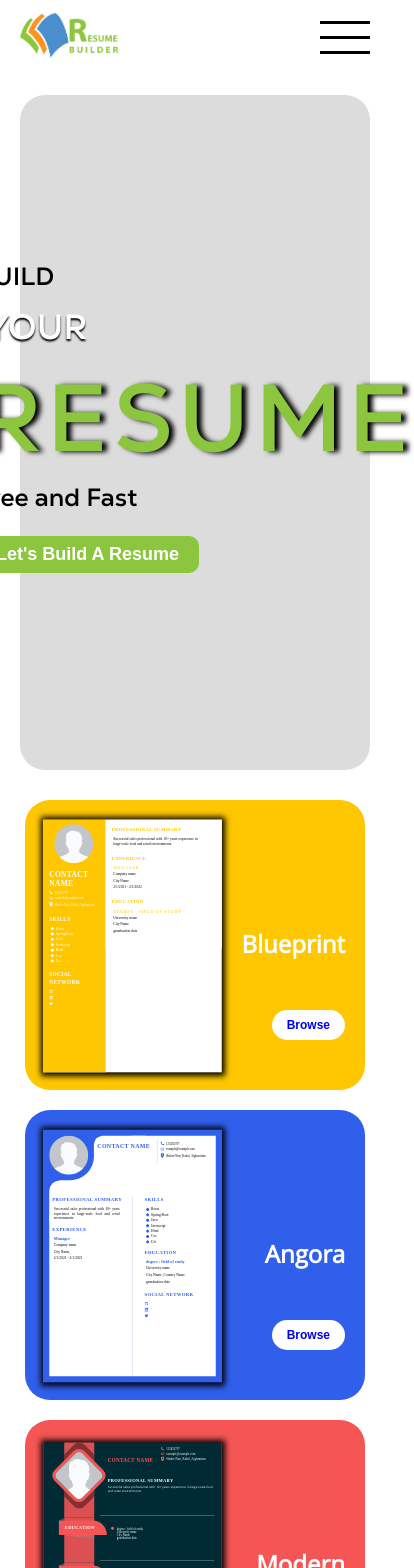
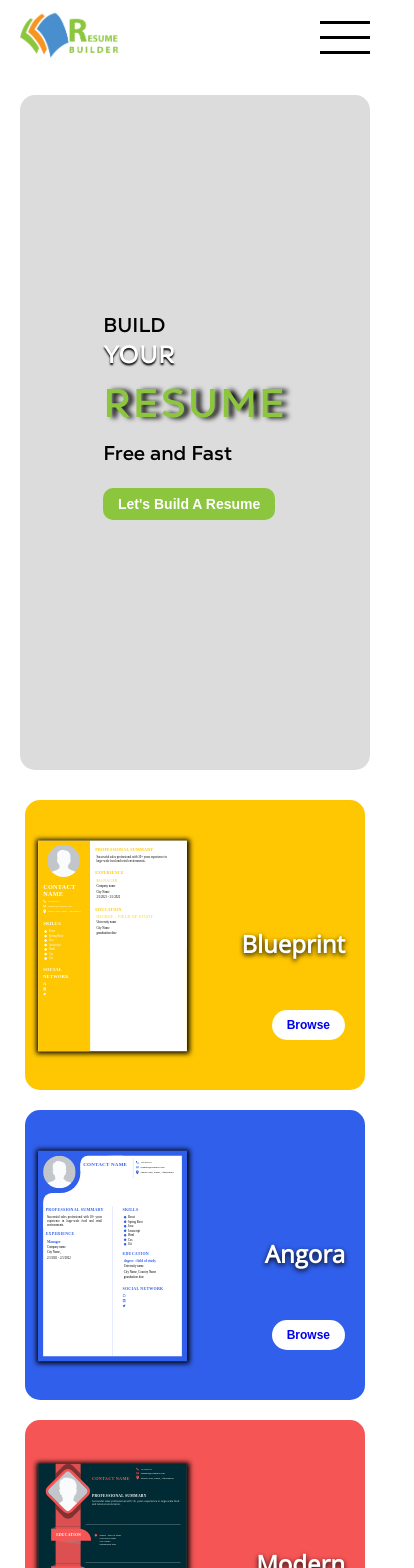
Before and after one commit to Aliherawi7/resume-builder, a React (Create React App) app: page / in a window 390 px wide. Shown: the top 1568 px of the page, 414 px wide, since content can reach past the window. Built offline with nearby package versions, Linux system fonts and the light colour scheme.

Commit message:
container border raduis changed. templated container height bug fixed

```diff
--- a/src/components/Home.css
+++ b/src/components/Home.css
@@ -5,7 +5,7 @@
     flex-direction: column;
     background-color: #dcdcdc;
     margin-top: 20px;
-    border-radius: 25px;
+    border-radius: 15px;
     min-height: 80vh;
 }
 
@@ -66,12 +66,11 @@
     align-items: flex-start;
     flex-wrap: wrap;
     justify-content: space-between;
-    height: 80vh;
 }
 
 .popular-templates .temp-item {
     position: relative;
-    border-radius: 25px;
+    border-radius: 15px;
     min-width: 340px;
     height: 290px;
     margin: 10px 5px;
@@ -110,6 +109,7 @@
     font-weight: 900;
     width: 110px;
     word-break: break-word;
+    text-shadow: 0px 2px 5px #000;
 }
 .browse-btn {
     font-size: 12px;
@@ -128,16 +128,35 @@
 }
 
 
-@media (max-width: 768px) {
+@media(max-width:576px){
+    .intro button {
+        padding: 8px 15px;
+        font-size: 14px;
+    }
     .intro h2 {
-        font-size: 35px;
-        padding: 10px;
+        font-size: 25px;
     }
-    .popular-templates .temp-item {
-        flex:1 1
+
+    .intro h3 {
+        font-size: 20px;
     }
-    .intro button {
-        padding: 8px 20px;
-        font-size: 18px;
+    .intro h1 {
+        font-size: 40px;
+        margin:0;
+        letter-spacing: 2px;
+        line-height: 70px;
+        TEXT-SHADOW: 5px 1px 5px #000;
+    }
+    .popular-templates .temp-item .template {
+        position: absolute;
+        transform: scale(.25);
+        top: -275px;
+        left: -210px;
     }
 }
+@media (max-width: 768px) {
+    .popular-templates .temp-item {
+        flex:1 1;
+        min-width: 250px;
+    }
+}
```
